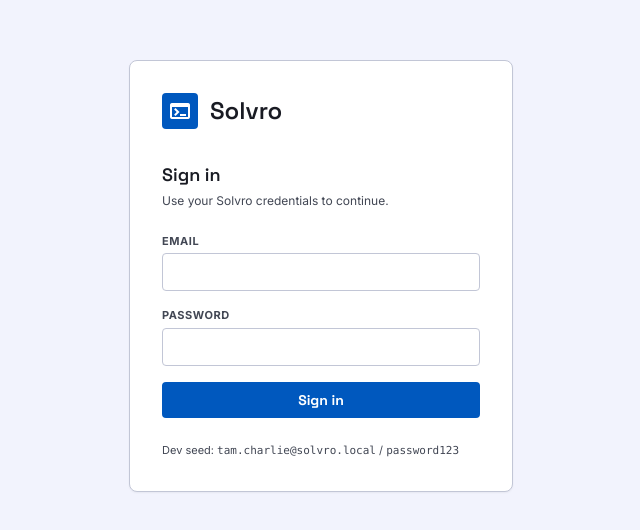
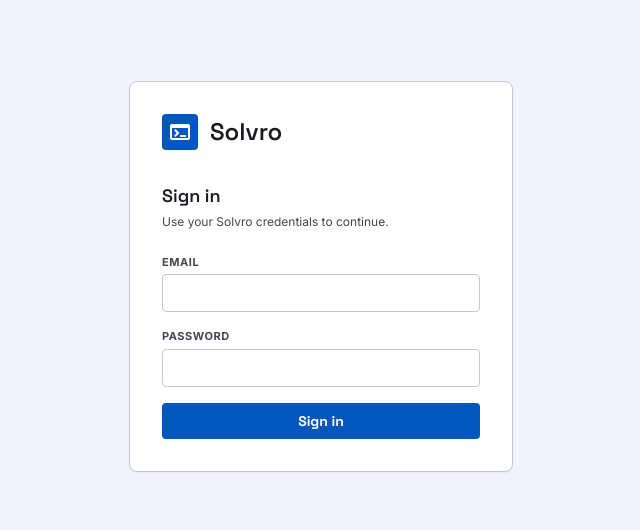
Before and after one commit to alfi-rajasyah/solvro, a React (Vite) app in the folder frontend/: page /login in a window 1280 px wide. Shown: the part 124-654 px from the top of the page, without its empty margins (319-959 px from the left). Built offline with nearby package versions, Linux system fonts and the light colour scheme.

Commit message:
Remove dev-seed hint from login page
The "Dev seed: tam.charlie@solvro.local / password123" line at the
bottom of the login form referenced a seeded user that no longer
exists. The seed now only creates roles; the admin user is created
per-deployment by setup.sh via scripts/create-admin.ts.

```diff
--- a/frontend/src/pages/Login.tsx
+++ b/frontend/src/pages/Login.tsx
@@ -109,10 +109,6 @@ export function Login() {
           </button>
         </form>
 
-        <p className="mt-6 text-[11px] text-on-surface-variant">
-          Dev seed: <span className="font-mono">tam.charlie@solvro.local</span> /{" "}
-          <span className="font-mono">password123</span>
-        </p>
       </div>
     </div>
   );
```
